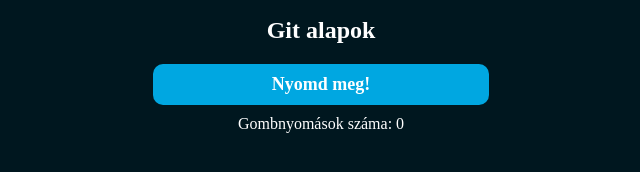
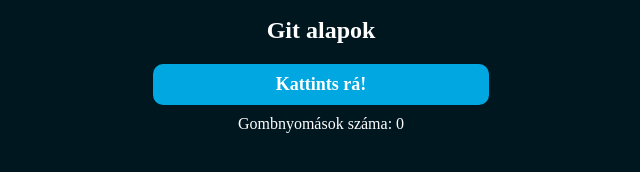
Before and after one commit to Hanalulu56/superAlkalmazas, a plain HTML site: page index.html in a window 1280 px wide. Shown: the part 354-526 px from the top of the page, 319-959 px from the left. Drawn offline with Linux system fonts and the light colour scheme.

Commit message:
A gomb felirata megváltozott

```diff
--- a/index.html
+++ b/index.html
@@ -45,7 +45,7 @@
             <h1>Behind the screens vol 3.</h1>
             <h2>Git alapok</h2>
             <button class="bts-gomb" id="bts-gomb" onclick="btsButtonAction()">
-                Nyomd meg!
+                Kattints rá!
             </button>
             <div id="bts-button-result">
                 <p>Gombnyomások száma: <span id="bts-gombnyomas-szama">0</span></p>
```
